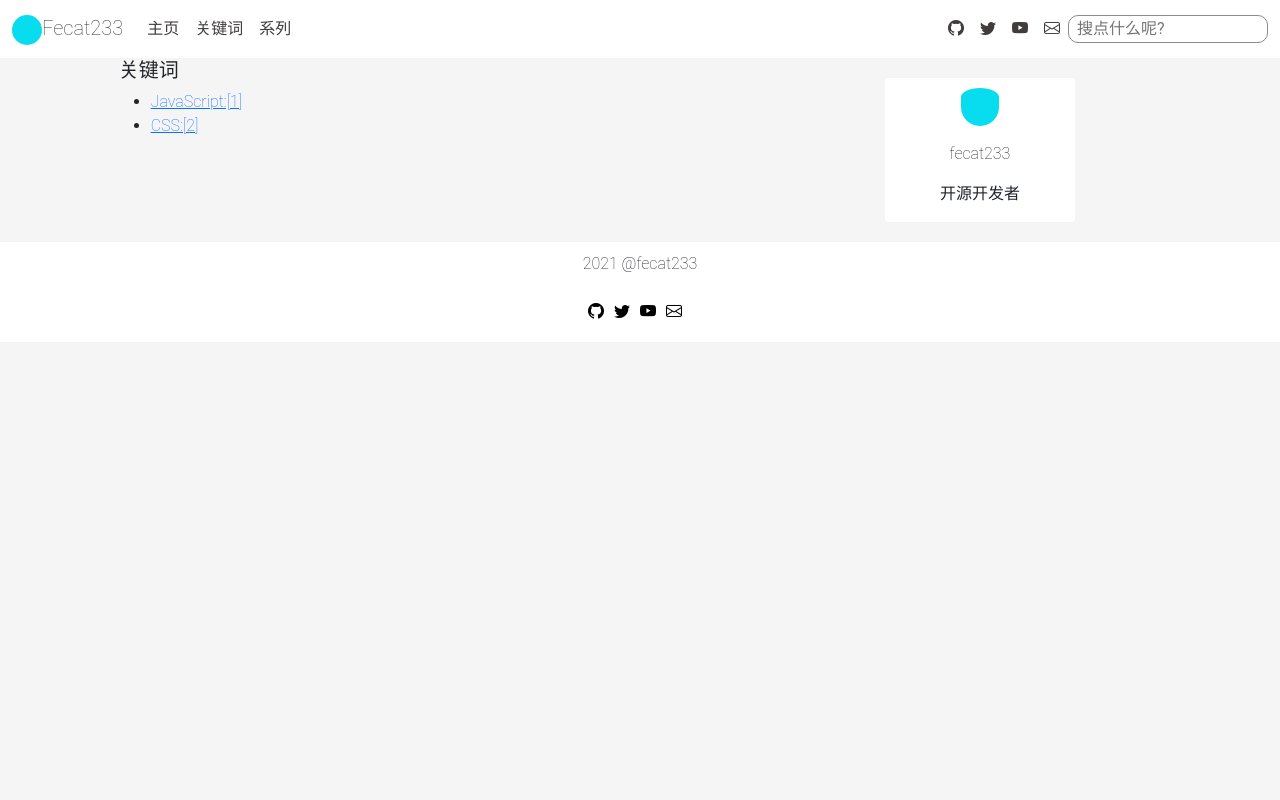
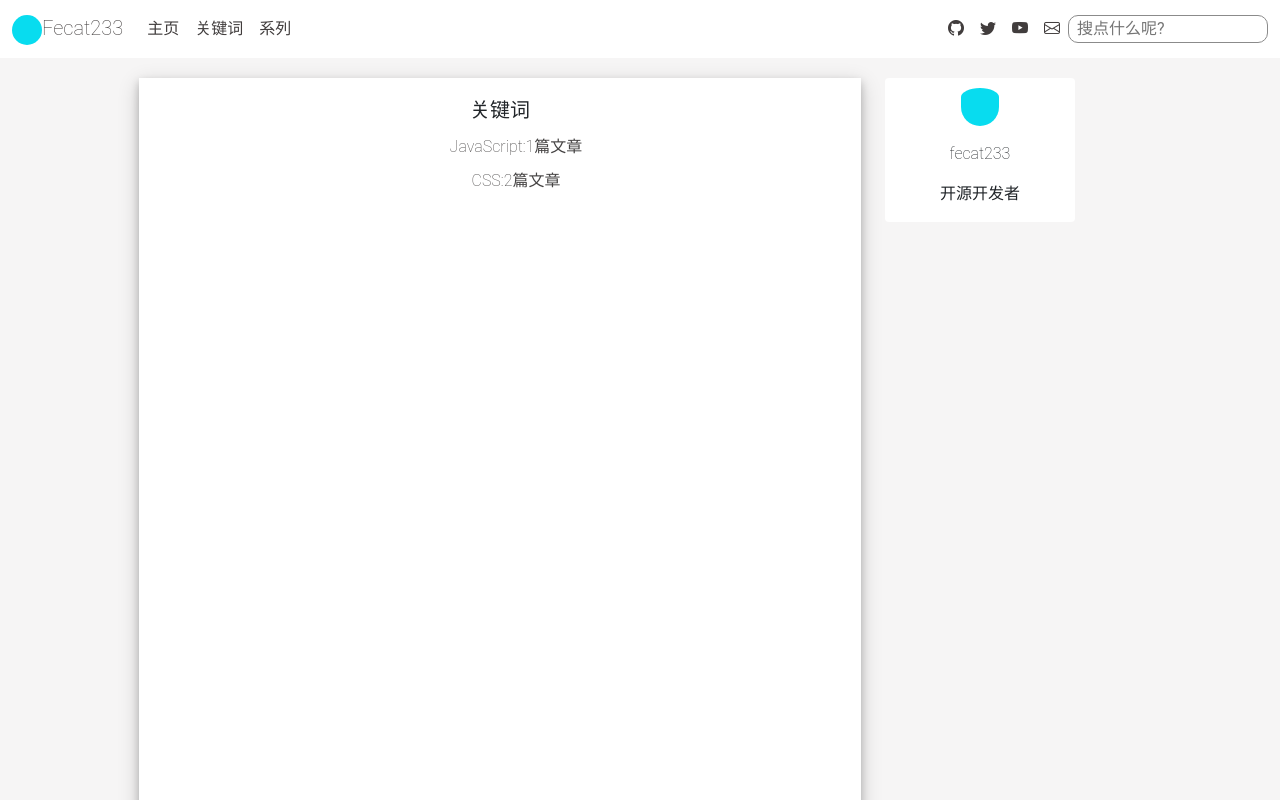
Before and after one commit to fecat233/fecat233.github.io, a Next.js app: page /keywords in a window 1280 px wide. Shown: the top 800 px of the page. Built offline with nearby package versions, Linux system fonts and the light colour scheme.

Commit message:
keyword series style

```diff
--- a/pages/_app.tsx
+++ b/pages/_app.tsx
@@ -13,6 +13,8 @@ import '../styles/PostPage.css'
 import '../styles/Author.css'
 import '../styles/Footer.css'
 import '../styles/Search.css'
+import '../styles/keywords.css'
+import '../styles/series.css'
 
 function MyApp({ Component, pageProps }: AppProps) {
   return (
--- a/pages/keywords.tsx
+++ b/pages/keywords.tsx
@@ -16,14 +16,14 @@ function Keywords({keys}: {keys: any}) {
 	}
 	return (
 		<>
-		  <div id="keys">
+		  <div id="keywords">
 			  <h5>关键词</h5>
 			  <ul>
 				{
 					keys.map((key: any, index: number) => {
 						return <li key={index}>
 							<Link href="#">
-								<a onClick={onClick} id={key[0]} value={key[0]}>{`${key[0]}:[${key[1]}]`}</a>
+								<a onClick={onClick} id={key[0]} value={key[0]}>{`${key[0]}:${key[1]}篇文章`}</a>
 							</Link>
 						</li>
 					})
--- a/pages/series.tsx
+++ b/pages/series.tsx
@@ -23,7 +23,7 @@ function Series({serieses}: {serieses: []}) {
 						serieses.map((series, idx) => {
 							return <li key={idx}>
 								<Link href="#">
-									<a name={series[0]} onClick={onClick}>{`${series[0]}:[${series[1]}]`}</a>
+									<a name={series[0]} onClick={onClick}>{`${series[0]}:${series[1]}篇文章`}</a>
 								</Link>
 							</li>
 						})
--- /dev/null
+++ b/styles/keywords.css
@@ -0,0 +1,22 @@
+#keywords {
+	background-color: #FFFFFF;
+	text-align: center;
+	width: 100%;
+	height: 100vh;
+	margin: 20px;
+	box-shadow: 0 4px 8px 0 rgba(0, 0, 0, 0.2), 0 6px 20px 0 rgba(0, 0, 0, 0.19);
+}
+
+#keywords ul li{
+	list-style-type: none;
+	padding:5px;
+}
+
+#keywords h5 {
+	padding-top: 20px;
+}
+
+#keywords a {
+	text-decoration: none;
+	color: rgb(70, 68, 68);
+}
--- /dev/null
+++ b/styles/series.css
@@ -0,0 +1,22 @@
+#serieses {
+	background-color: #FFFFFF;
+	text-align: center;
+	width: 100%;
+	height: 100vh;
+	margin: 20px;
+	box-shadow: 0 4px 8px 0 rgba(0, 0, 0, 0.2), 0 6px 20px 0 rgba(0, 0, 0, 0.19);
+}
+
+#serieses h5 {
+	padding-top: 20px;
+}
+
+#serieses ul li {
+	list-style-type: none;
+	padding: 5px;
+}
+
+#serieses a {
+	text-decoration: none;
+	color: rgb(70, 68, 68);
+}
```
Also changed, not shown: package.json (+8 -1 lines), 1 other file (tests, documents, lock files or other folders).
